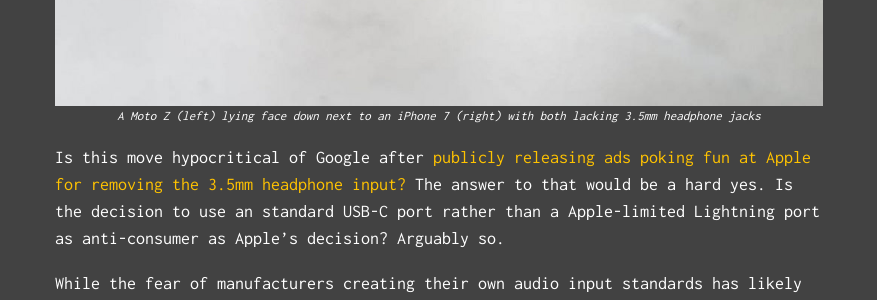
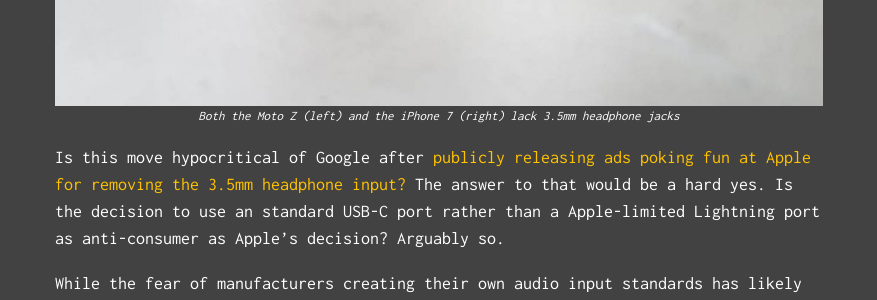
Before and after one commit to justintranjt/justintranjt.github.io, a Jekyll site: the page built from _posts/2017-08-04-the-curious-case-of-the-missing-headphone-jack.md, in a window 1280 px wide and 900 px high, scrolled down 2216 px. Shown: the part 240-540 px from the top of the window, without its empty margins (201-1078 px from the left). Built offline with Jekyll 4.4.1, drawn with Linux system fonts in a browser that asks for light colours.

Commit message:
Update 2017-08-04-the-curious-case-of-the-missing-headphone-jack.md

```diff
--- a/_posts/2017-08-04-the-curious-case-of-the-missing-headphone-jack.md
+++ b/_posts/2017-08-04-the-curious-case-of-the-missing-headphone-jack.md
@@ -26,7 +26,7 @@
 However, instead of choosing to create their own proprietary headphone inputs, each Android manufacturer has included a single USB-C jack to combine
 charging, data transfer, and audio output into a single port.
 
-![Moto Z with no 3.5mm jack]( /blog/motozjack.jpg )*A Moto Z (left) lying face down next to an iPhone 7 (right) with both lacking 3.5mm headphone jacks*
+![Moto Z with no 3.5mm jack]( /blog/motozjack.jpg )*Both the Moto Z (left) and the iPhone 7 (right) lack 3.5mm headphone jacks*
 
 Is this move hypocritical of Google after [publicly releasing ads poking fun at Apple for removing the 3.5mm headphone input?](https://youtu.be/Rykmwn0SMWU?t=43s)
 The answer to that would be a hard yes. Is the decision to use an standard USB-C port rather than a Apple-limited Lightning port as anti-consumer as Apple's decision?
```
